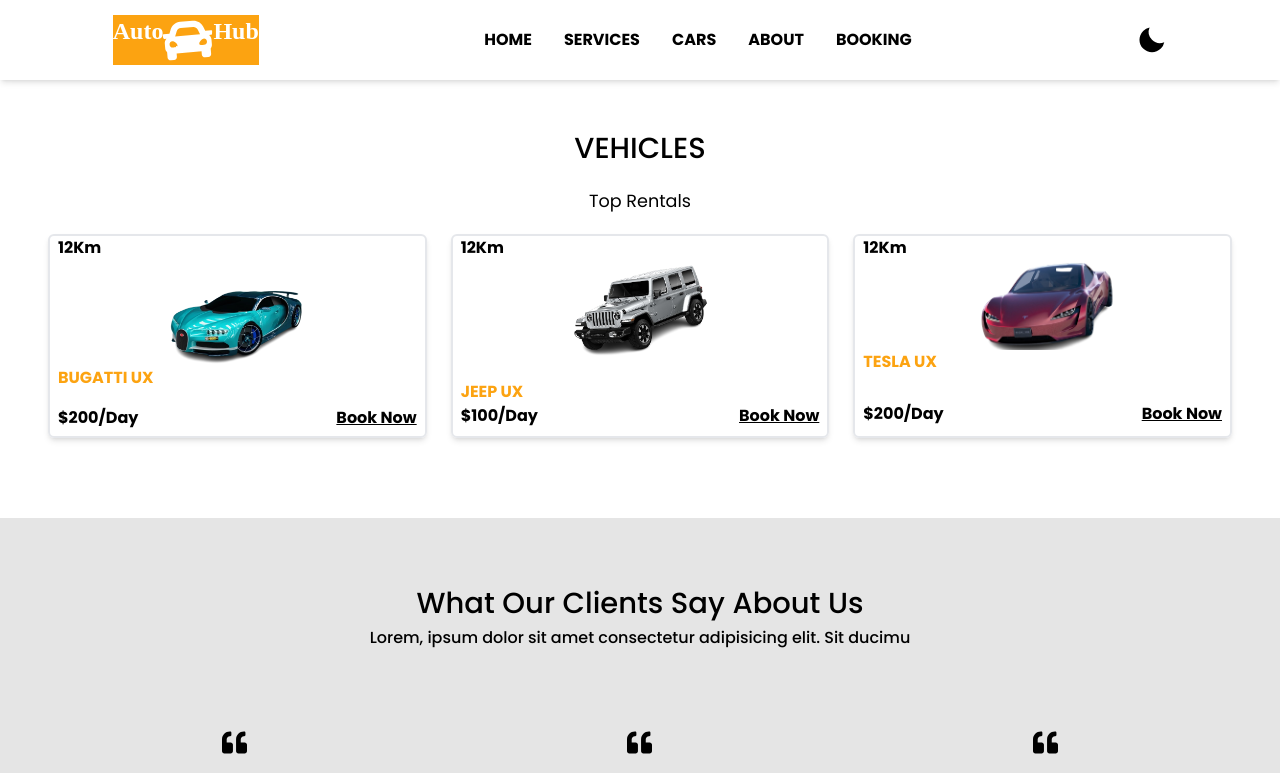
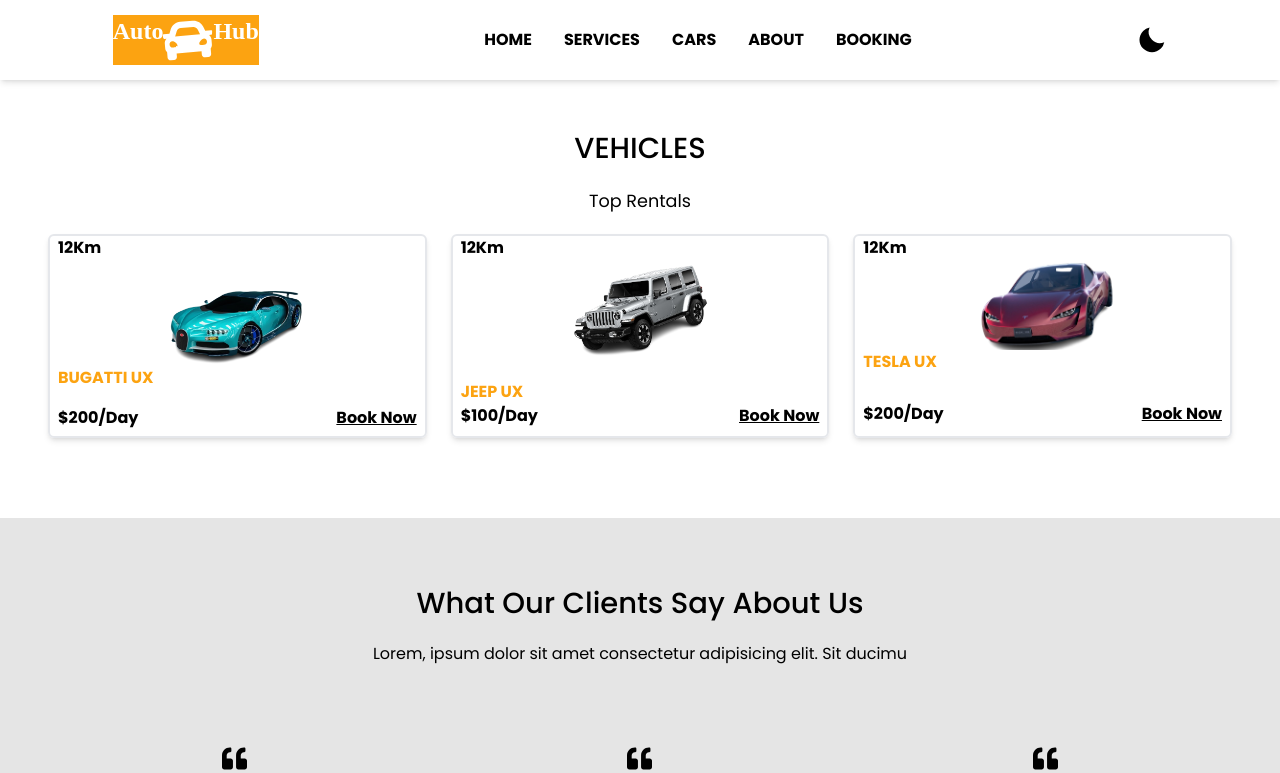
Before and after one commit to DianaBeki/AutoHub-Connect, a React (Vite) app: page /cars in a window 1280 px wide. Shown: the top 773 px of the page. Built offline with nearby package versions, Linux system fonts and the light colour scheme; a web font is replaced by a local one.

Commit message:
Add padding bottom to h1 element

```diff
--- a/src/components/Cars/Testimonials.tsx
+++ b/src/components/Cars/Testimonials.tsx
@@ -5,9 +5,9 @@
   return (
     <div className="bg-[#e5e5e5] dark:text-secondary  w-full dark:bg-dark pb-20">
     <div className="container pt-[2rem] md:pt-[4rem]">
-      <div className="font-medium pb-[2rem] md:pb-[5rem] text-center">
-        <h1 className="text-[20px] md:text-[29px]">What Our Clients Say About Us</h1>
-        <span>Lorem, ipsum dolor sit amet consectetur adipisicing elit. Sit ducimu</span>
+      <div className="text-center">
+        <h1 className="font-medium pb-[1rem] text-[20px] md:text-[29px]">What Our Clients Say About Us</h1>
+        <p className="pb-[2rem] md:pb-[5rem]">Lorem, ipsum dolor sit amet consectetur adipisicing elit. Sit ducimu</p>
       </div>
       <div className="grid grid-cols-1 lg:grid-cols-3 gap-4 md:gap-8 place-content-center">
         <div className="">
```
